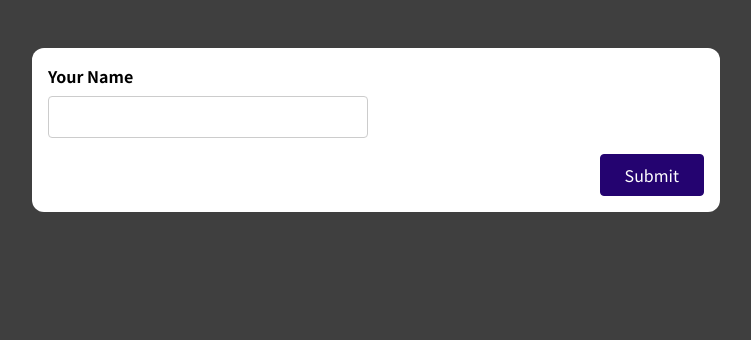
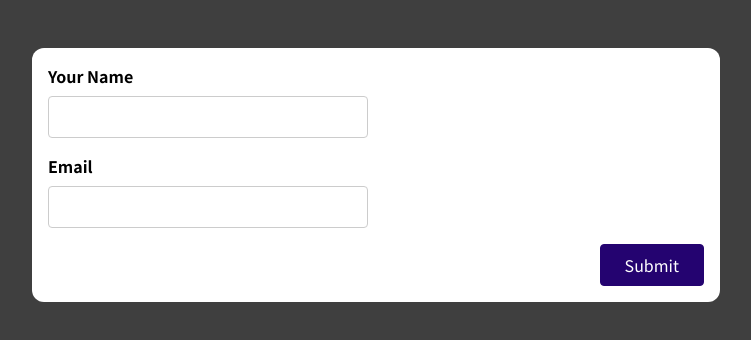
Before and after one commit to clayman1325/react_study, a React (Create React App) app in the folder section_16/01-starting-project/: page / in a window 1280 px wide. Shown: the top 340 px of the page, without its empty margins (264-1015 px from the left). Built offline with nearby package versions, Linux system fonts and the light colour scheme.

Commit message:
section 16 adding an email input to the simplest form

```diff
--- a/section_16/01-starting-project/src/components/SimpleInput.js
+++ b/section_16/01-starting-project/src/components/SimpleInput.js
@@ -1,34 +1,48 @@
-import { useState, useRef, useEffect } from "react";
+import { useState, useRef } from "react";
 
 const SimpleInput = (props) => {
   const nameRef = useRef();
   const [name, setName] = useState("");
   const [nameActivated, setNameActivated] = useState(false)
+  const [email, setEmail] = useState("");
+  const [emailActivated, setEmailActivated] = useState(false)
 
-  const nameIsValid = !nameActivated || name.trim() != 0 && nameActivated;
+  const nameIsValid  = !nameActivated  || name.trim() != 0 && nameActivated;
+  const emailFormat  = email.split("").find((char) => char=="@")
+  //                   email.includes("@");
+  const emailIsValid = !emailActivated || email.trim() != 0 && emailActivated && emailFormat;
 
   const nameHandler = (event) => {
     setName(event.target.value)
     setNameActivated(true)
   }
   const onBlurHandler = () => {
-    setNameActivated(true)
+    setNameActivated(true);
   }
+  const emailHandler = (event) => {
+    setEmail(event.target.value)
+    setEmailActivated(true);
+  }
+
+  const nameInputCLases = nameIsValid ? "form-control" : "form-control invalid"
+  const emailInputCLases = emailIsValid ? "form-control" : "form-control invalid"
+
+  let formIsValid = false;
+  if(nameIsValid && emailIsValid) {
+    formIsValid = true;
+  } else {
+    formIsValid = false;
+  }
+
   const formSubmisionHandler = (event) => {
     event.preventDefault();
 
-    if(!nameIsValid) {
+    if(!formIsValid) {
       return;
     }
     setName("")
     setNameActivated(false)
   }
-
-  const nameInputCLases = nameIsValid ? "form-control" : "form-control invalid"
-
-  useEffect(() =>{
-    if(nameIsValid) console.log("yei")
-  },[nameIsValid])
 
   return (
     <form onSubmit={formSubmisionHandler}>
@@ -37,8 +51,13 @@ const SimpleInput = (props) => {
         <input className={nameInputCLases} ref={nameRef} type='text' id='name' value={name} onChange={nameHandler} onBlur={onBlurHandler}/>
         { !nameIsValid && <p className="error-text"> please check that the name is correct </p>}
       </div>
+      <div className={emailInputCLases}>
+        <label htmlFor="email"> Email </label>
+        <input className="form-control" onChange={emailHandler} />
+        { !emailIsValid && <p className="error-text"> please check that the name is correct </p>}
+      </div>
       <div className="form-actions">
-        <button>Submit</button>
+        <button disabled={true}>Submit</button>
       </div>
     </form>
   );
```
